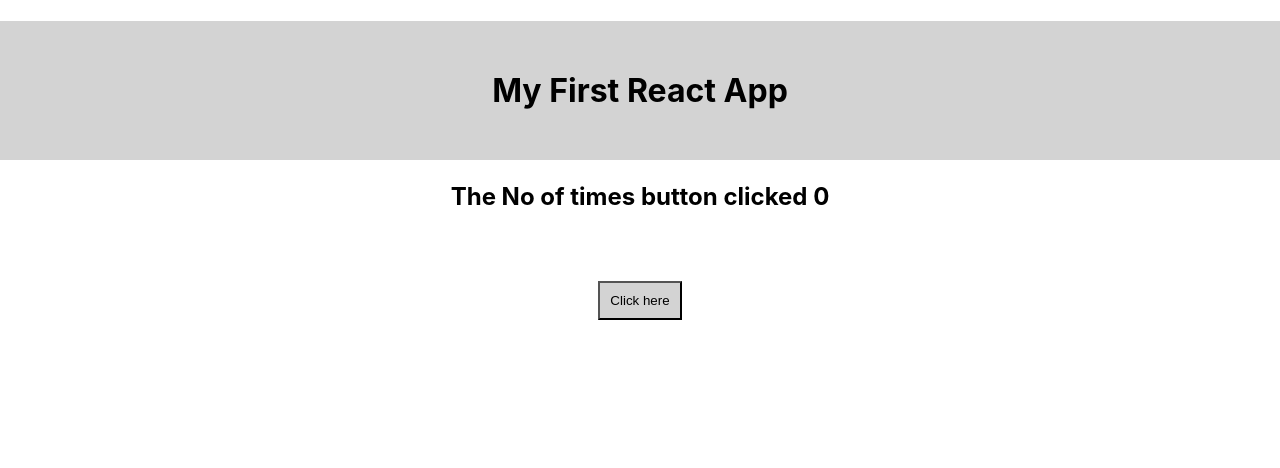
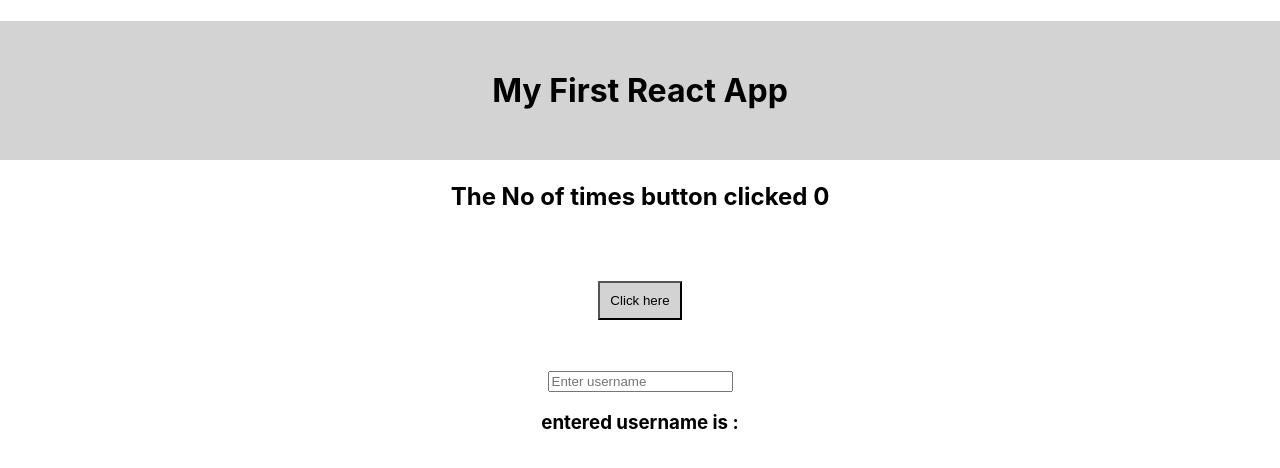
Before and after one commit to ModemBhanuPrakash/ReactPractice, a React (Create React App) app: page / in a window 1280 px wide. Shown: the top 468 px of the page. Built offline with nearby package versions, Linux system fonts and the light colour scheme.

Commit message:
Understanding onChange event handler

```diff
--- a/src/App.js
+++ b/src/App.js
@@ -15,12 +15,18 @@ const App = () => {
   }
   const [count,setCount] = useState(0); //useState is used to intialize,store and modify the data or variable etc,here count is variable in which our data is stored and setCount is a method to modify our count variable
   useEffect(()=>console.log(count),[count]) //useEffect is a method which will be excuted once if there are no dependencies, we mention dependencies in [],in this example count is the dependency so this function will be executed whenever count variable changes.
+  const [username,setUsername] = useState("");
+  const handler = e =>{
+    setUsername(e.target.value); //This handler function will be invoked whenever there is a change in the data in input field
+  }
   return (
     <div className='container'>
       <h1 style={styling}>My First React App</h1>
       <h2 style={{color:"black",textAlign:"center "}}>The No of times button clicked {count}</h2>
       <center>
-      <button style={{color:"black",backgroundColor:"lightgrey",padding:"10px",margin:"50px"}} onClick={() => setCount(count+1)}>Click here</button>
+      <button style={{color:"black",backgroundColor:"lightgrey",padding:"10px",margin:"50px"}} onClick={() => setCount(count+1)}>Click here</button><br></br>
+      <input type='text' placeholder='Enter username' value={username}  onChange={handler}/> <br/>
+      <h3 style={{color:"black"}}> entered username is : {username}</h3>
       </center>
       {/*<ClassComponent></ClassComponent>
       <FunctionalComponent></FunctionalComponent>
```
